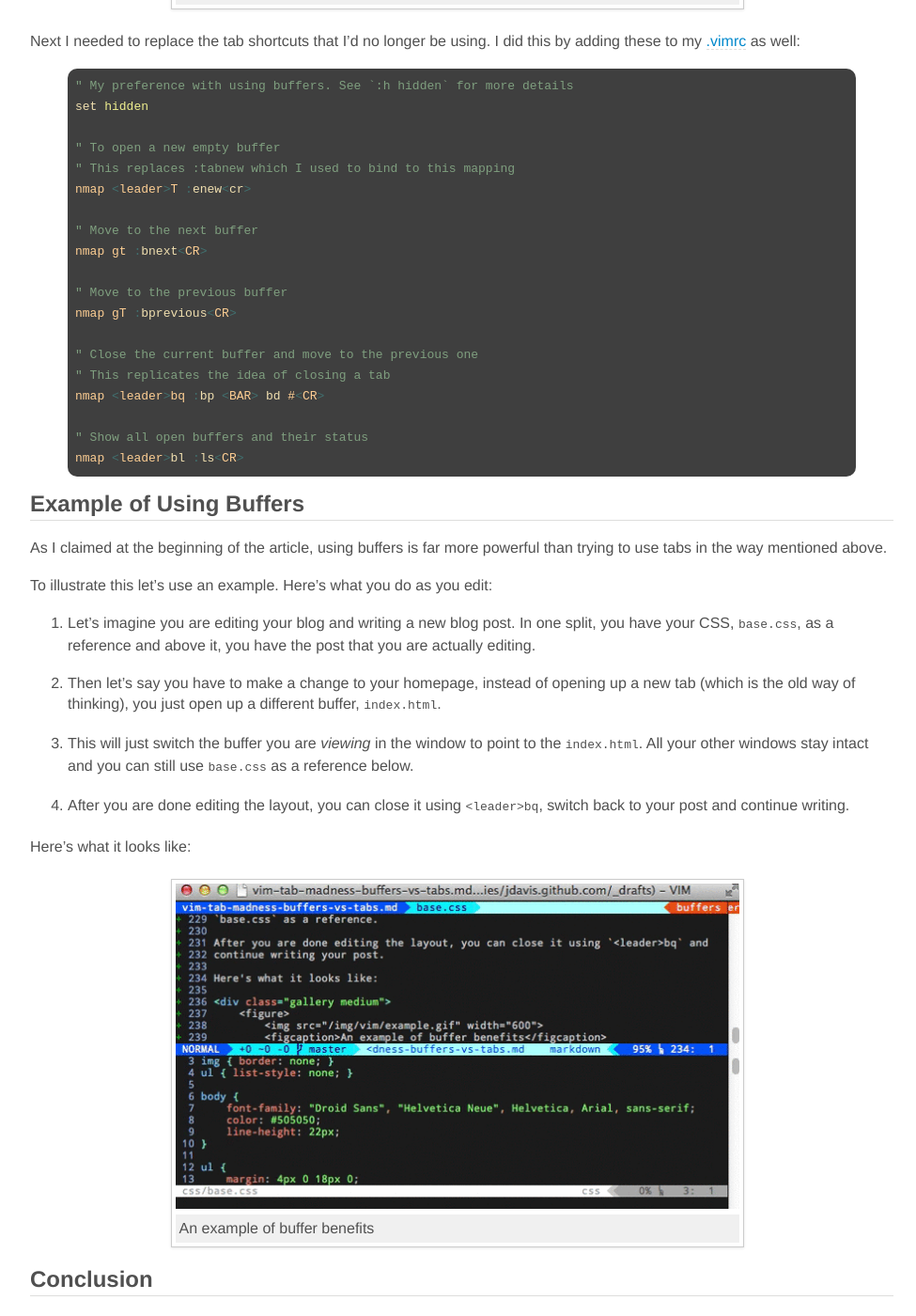
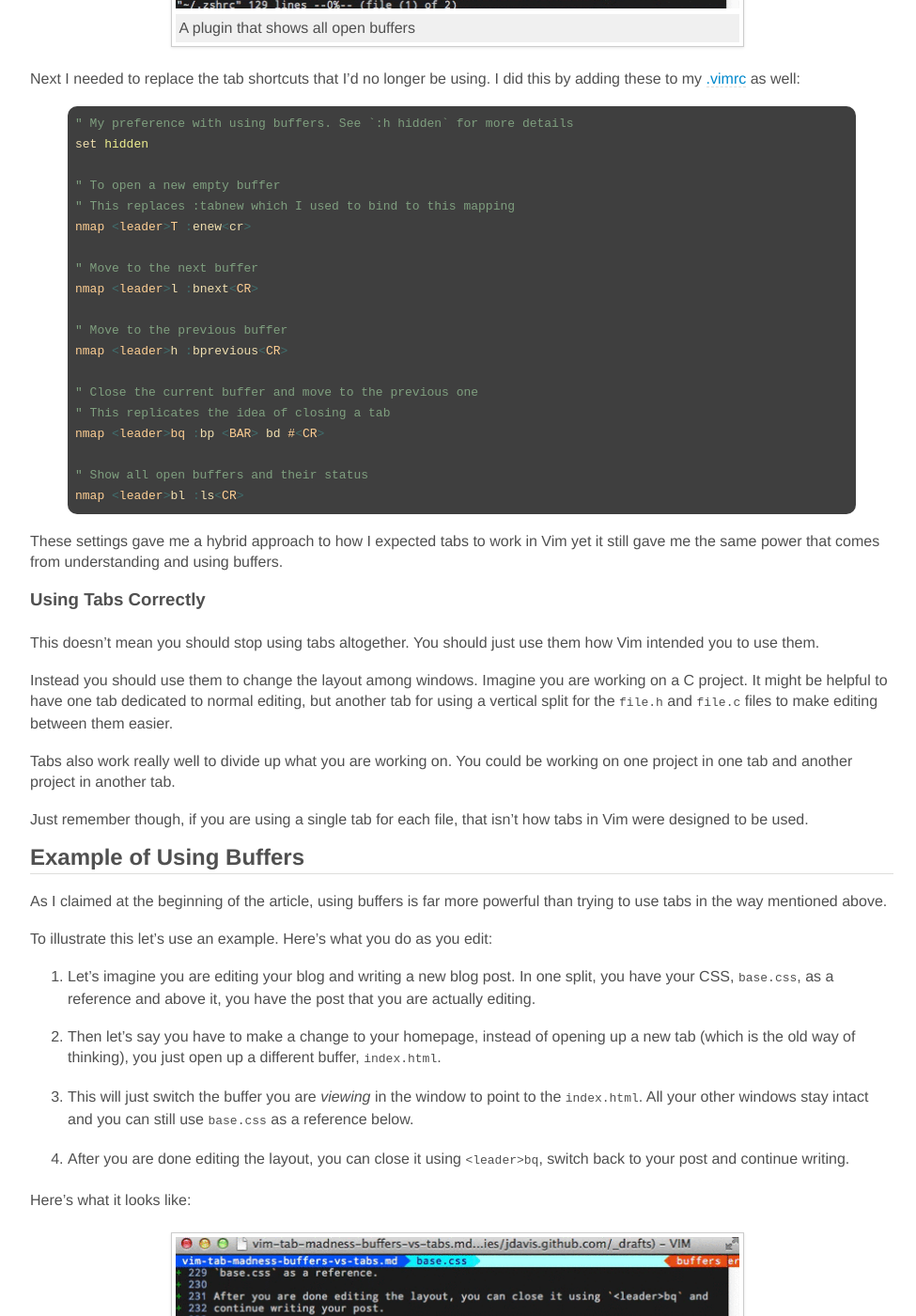
Before and after one commit to jdavis/jdavis.github.com, a Jekyll site: the page built from _posts/2014-04-05-vim-tab-madness-buffers-vs-tabs.md, in a window 1280 px wide and 1400 px high, scrolled down 4644 px. Shown: the whole window at 94% size, without its empty margins (239-1214 px from the left). Built offline with Jekyll 4.4.1, drawn with Linux system fonts in a browser that asks for light colours; some web fonts are replaced; Markdown is read by kramdown in place of the engine named in the settings; some of the changed text lies outside the part shown.

Commit message:
Change nmaps, add section on correct usage of tabs

```diff
--- a/_posts/2014-04-05-vim-tab-madness-buffers-vs-tabs.md
+++ b/_posts/2014-04-05-vim-tab-madness-buffers-vs-tabs.md
@@ -34,6 +34,8 @@ more sense if they were called *layouts*.
 
 Before I explain that, let's be sure we understand what a *buffer* is in Vim as
 well as a few other basic things.
+
+After that, I'll explain the *correct* way to use tabs within Vim.
 
 ## Buffers
 
@@ -206,10 +208,10 @@ set hidden
 nmap <leader>T :enew<cr>
 
 " Move to the next buffer
-nmap gt :bnext<CR>
+nmap <leader>l :bnext<CR>
 
 " Move to the previous buffer
-nmap gT :bprevious<CR>
+nmap <leader>h :bprevious<CR>
 
 " Close the current buffer and move to the previous one
 " This replicates the idea of closing a tab
@@ -218,6 +220,26 @@ nmap <leader>bq :bp <BAR> bd #<CR>
 " Show all open buffers and their status
 nmap <leader>bl :ls<CR>
 {% endhighlight %}
+
+These settings gave me a hybrid approach to how I expected tabs to
+work in Vim yet it still gave me the same power that comes from
+understanding and using buffers.
+
+### Using Tabs Correctly
+
+This doesn't mean you should stop using tabs altogether. You should
+just use them how Vim intended you to use them.
+
+Instead you should use them to change the layout among windows. Imagine
+you are working on a C project. It might be helpful to have one tab dedicated
+to normal editing, but another tab for using a vertical split for the `file.h`
+and `file.c` files to make editing between them easier.
+
+Tabs also work really well to divide up what you are working on. You could
+be working on one project in one tab and another project in another tab.
+
+Just remember though, if you are using a single tab for each file, that isn't
+how tabs in Vim were designed to be used.
 
 ## Example of Using Buffers
 
```
